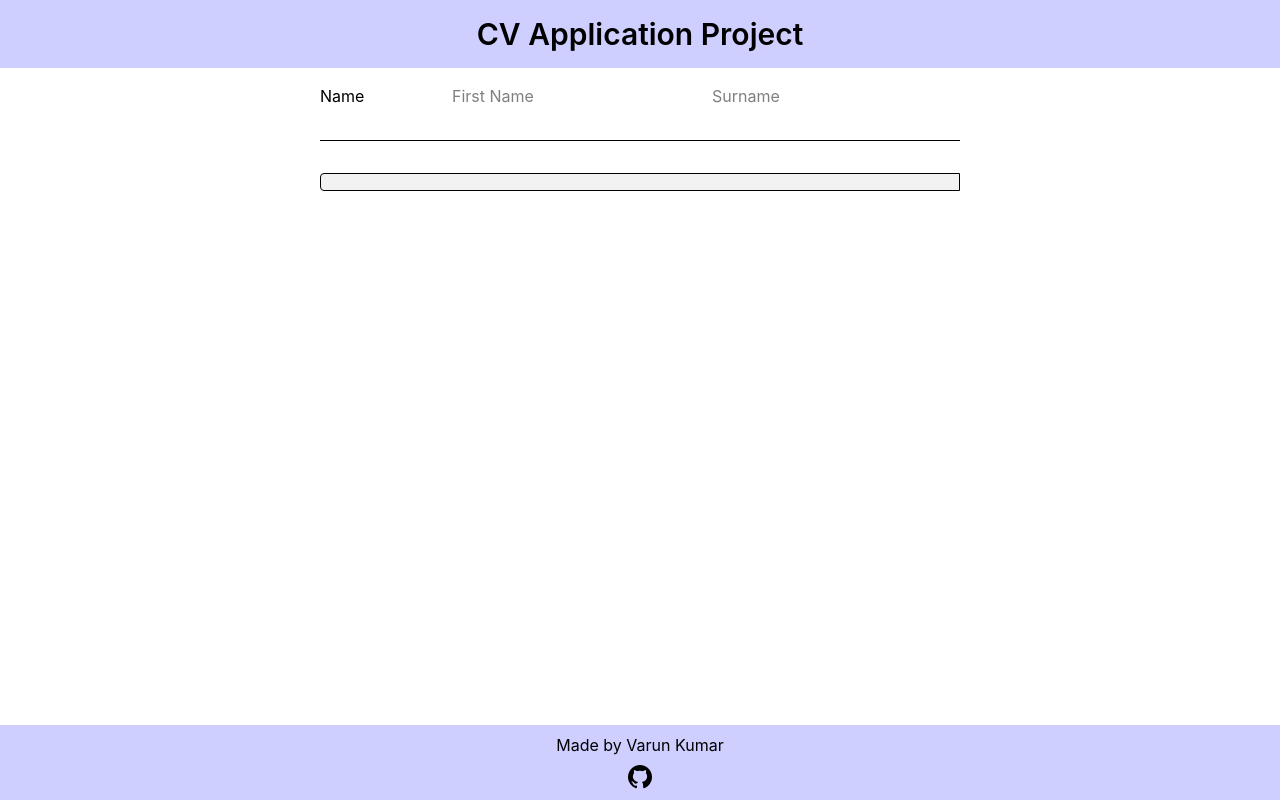
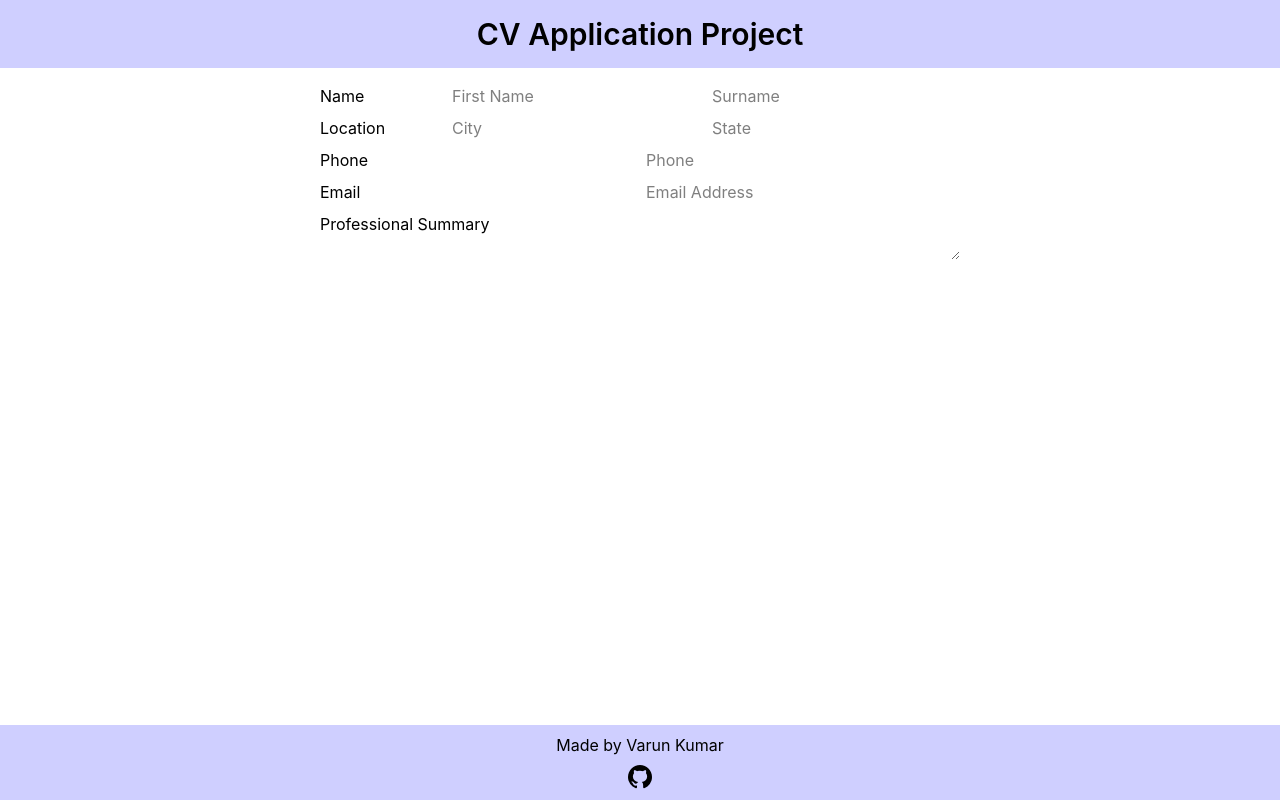
Before and after one commit to VK4041/CV_Application, a React (Vite) app: page / in a window 1280 px wide. Built offline with nearby package versions, Linux system fonts and the light colour scheme.

Commit message:
Add name and details in cv header Add summary section

```diff
--- a/src/components/cv.jsx
+++ b/src/components/cv.jsx
@@ -1,12 +1,28 @@
 export default function CV({ details }) {
-  if (Object.keys(details).length !== 0) {
-    //Non-empty object means some data was entered
+  function isEmptyInput(input) {
+    return input === "" || input === undefined;
   }
   return (
-    <div className="cv-container flex flex-col gap-2 bg-[#f2f2f2] p-2 border-1 rounded-s">
-      <p className="font-serif font-extrabold text-2xl">
-        {details.firstname} {details.surname}
-      </p>
+    <div className="cv-container flex flex-col bg-[#f2f2f2] px-4 py-8 border-1 font-sans">
+      <header className="text-center flex flex-col gap-2">
+        <p className="name font-extrabold text-2xl font-serif">
+          {details.firstname} {details.surname}
+        </p>
+        <p className="location">
+          {details.city}, <span className="uppercase">{details.state}</span> |{" "}
+          <span className="phone">{details.phone}</span> |{" "}
+          <span className="email">{details.email}</span>
+        </p>
+      </header>
+      <hr />
+      {!isEmptyInput(details.summary) && (
+        <section className="summary">
+          <p className="font-bold">PROFESSIONAL SUMMARY</p>
+          <p>{details.summary}</p>
+          <hr />
+        </section>
+      )}
+      {/* next section here */}
     </div>
   );
 }
--- a/src/components/form.jsx
+++ b/src/components/form.jsx
@@ -1,11 +1,29 @@
 export default function Form({ handleChange }) {
   return (
-    <form onChange={handleChange}>
+    <form className="flex flex-col gap-2" onChange={handleChange}>
       <div className="input-row">
         <label htmlFor="name">Name</label>
         <input type="text" name="firstname" placeholder="First Name" />
         <input type="text" name="surname" placeholder="Surname" />
       </div>
+      <div className="input-row">
+        <label htmlFor="location">Location</label>
+        <input type="text" name="city" placeholder="City" />
+        <input type="text" name="state" placeholder="State" />
+      </div>
+      <div className="input-row">
+        <label htmlFor="phone">Phone</label>
+        <input type="tel" name="phone" placeholder="Phone" />
+      </div>
+      <div className="input-row">
+        <label htmlFor="email">Email</label>
+        <input type="email" name="email" placeholder="Email Address" />
+      </div>
+      <div className="input-row">
+        <label htmlFor="summary">Professional Summary</label>
+        <textarea name="summary" id="summary" maxLength={400} />
+      </div>
+      {/* next section here */}
     </form>
   );
 }
--- a/src/components/main.jsx
+++ b/src/components/main.jsx
@@ -9,12 +9,13 @@ export default function Main() {
   function editDetails(event) {
     setDetails({ ...details, [event.target.name]: event.target.value });
   }
-
+  function isEmptyObject(info) {
+    return Object.keys(info).length === 0;
+  }
   return (
     <div className="flex-1 px-[25%] py-4 flex flex-col gap-8">
       <Form handleChange={editDetails} />
-      <hr />
-      <CV details={details} />
+      {!isEmptyObject(details) && <CV details={details} />}
     </div>
   );
 }
--- a/src/styles/main.css
+++ b/src/styles/main.css
@@ -5,3 +5,10 @@
 .input-row > * {
   flex: 1;
 }
+input,
+textarea {
+  @apply hover:bg-amber-100;
+}
+hr {
+  margin: 2rem 0;
+}
```
